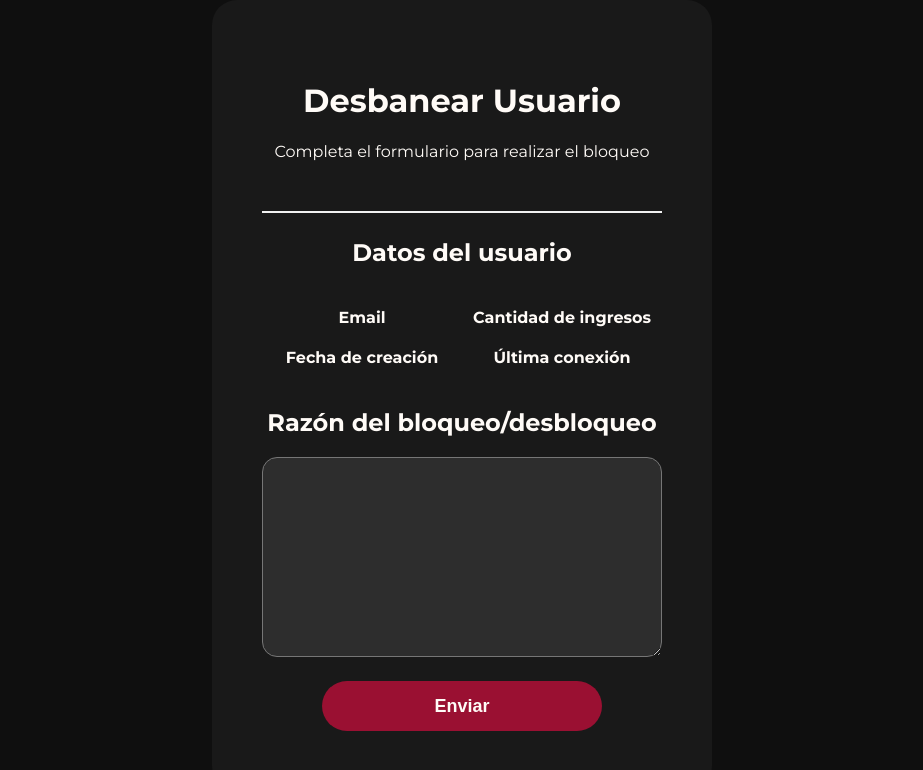
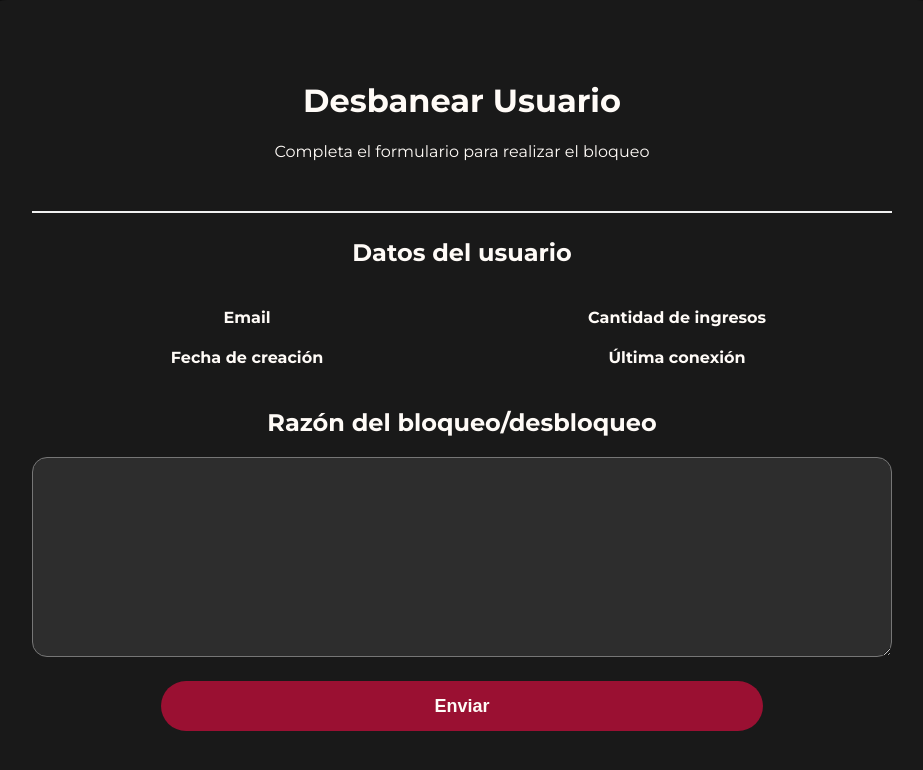
Before and after one commit to julian4132/reactWebpage, a React (Create React App) app: page /ban/1 in a window 1280 px wide. Shown: the top 770 px of the page, without its empty margins (178-1101 px from the left). Built offline with nearby package versions, Linux system fonts and the light colour scheme; no server answers.

Commit message:
Fixed style bug

```diff
--- a/src/components/Ban.jsx
+++ b/src/components/Ban.jsx
@@ -5,9 +5,9 @@ export default function Ban(props) {
     //console.log(props);
     const user = props.userData;
   return (
-    <div className="box">
+    <div className="adminBox">
     <form>
-        <div className="container">
+        <div className="adminContainer">
             <h1>{user.baneado=="0"? 'Banear Usuario' : 'Desbanear Usuario'}</h1>
 
             <p>Completa el formulario para realizar el bloqueo</p>
```
